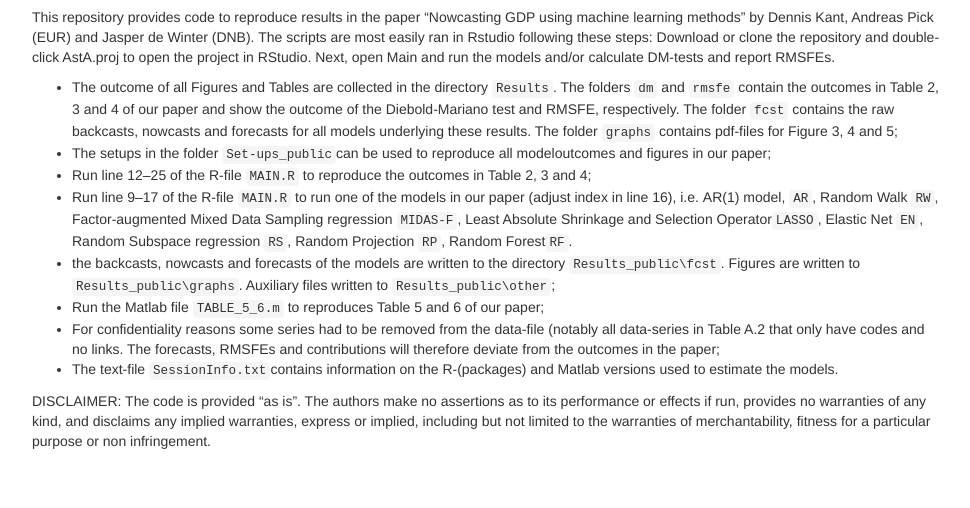
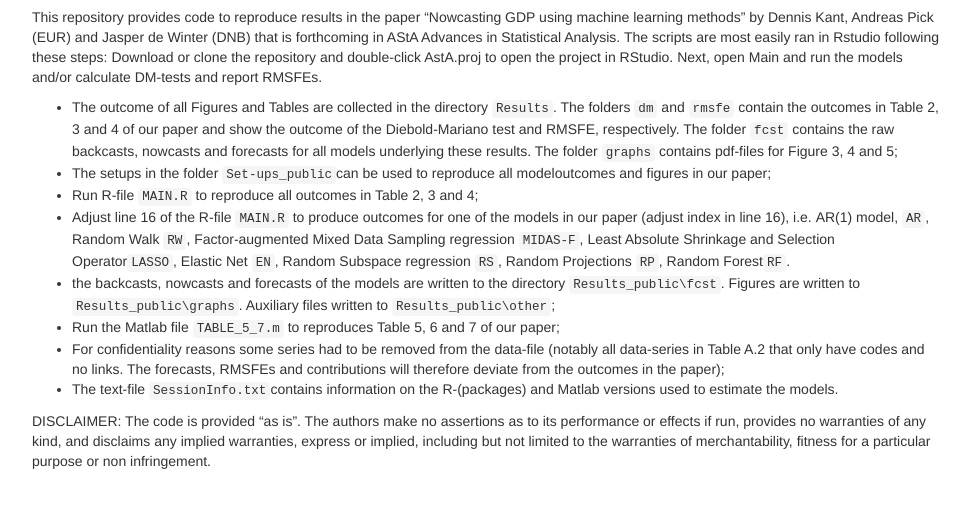
Before and after one commit to jasperdewinter/KantPickdeWinter, a plain HTML site: page README.html in a window 1280 px wide. Shown: the part 60-568 px from the top of the page, without its empty margins (153-1123 px from the left). Drawn offline with nearby package versions, Linux system fonts and the light colour scheme; some packages are replaced by stand-ins of ours.

Commit message:
updated ReadMe

```diff
--- a/README.html
+++ b/README.html
@@ -356,8 +356,9 @@ display: none;
 <h1>Nowcasting GDP using machine learning methods</h1>
 <p>This repository provides code to reproduce results in the paper
 “Nowcasting GDP using machine learning methods” by Dennis Kant, Andreas
-Pick (EUR) and Jasper de Winter (DNB). The scripts are most easily ran
-in Rstudio following these steps: Download or clone the repository and
+Pick (EUR) and Jasper de Winter (DNB) that is forthcoming in AStA
+Advances in Statistical Analysis. The scripts are most easily ran in
+Rstudio following these steps: Download or clone the repository and
 double-click AstA.proj to open the project in RStudio. Next, open Main
 and run the models and/or calculate DM-tests and report RMSFEs.</p>
 <ul>
@@ -370,25 +371,25 @@ all models underlying these results. The folder <code>graphs</code>
 contains pdf-files for Figure 3, 4 and 5;</li>
 <li>The setups in the folder <code>Set-ups_public</code>can be used to
 reproduce all modeloutcomes and figures in our paper;</li>
-<li>Run line 12–25 of the R-file <code>MAIN.R</code> to reproduce the
-outcomes in Table 2, 3 and 4;</li>
-<li>Run line 9–17 of the R-file <code>MAIN.R</code> to run one of the
-models in our paper (adjust index in line 16), i.e. AR(1) model,
-<code>AR</code>, Random Walk <code>RW</code>, Factor-augmented Mixed
-Data Sampling regression <code>MIDAS-F</code>, Least Absolute Shrinkage
-and Selection Operator<code>LASSO</code>, Elastic Net <code>EN</code>,
-Random Subspace regression <code>RS</code>, Random Projection
-<code>RP</code>, Random Forest<code>RF</code>.</li>
+<li>Run R-file <code>MAIN.R</code> to reproduce all outcomes in Table 2,
+3 and 4;</li>
+<li>Adjust line 16 of the R-file <code>MAIN.R</code> to produce outcomes
+for one of the models in our paper (adjust index in line 16), i.e. AR(1)
+model, <code>AR</code>, Random Walk <code>RW</code>, Factor-augmented
+Mixed Data Sampling regression <code>MIDAS-F</code>, Least Absolute
+Shrinkage and Selection Operator<code>LASSO</code>, Elastic Net
+<code>EN</code>, Random Subspace regression <code>RS</code>, Random
+Projections <code>RP</code>, Random Forest<code>RF</code>.</li>
 <li>the backcasts, nowcasts and forecasts of the models are written to
 the directory <code>Results_public\fcst</code>. Figures are written to
 <code>Results_public\graphs</code>. Auxiliary files written to
 <code>Results_public\other</code>;</li>
-<li>Run the Matlab file <code>TABLE_5_6.m</code> to reproduces Table 5
-and 6 of our paper;</li>
+<li>Run the Matlab file <code>TABLE_5_7.m</code> to reproduces Table 5,
+6 and 7 of our paper;</li>
 <li>For confidentiality reasons some series had to be removed from the
 data-file (notably all data-series in Table A.2 that only have codes and
 no links. The forecasts, RMSFEs and contributions will therefore deviate
-from the outcomes in the paper;</li>
+from the outcomes in the paper);</li>
 <li>The text-file <code>SessionInfo.txt</code>contains information on
 the R-(packages) and Matlab versions used to estimate the models.</li>
 </ul>
```
Also changed, not shown: 1 other file.
